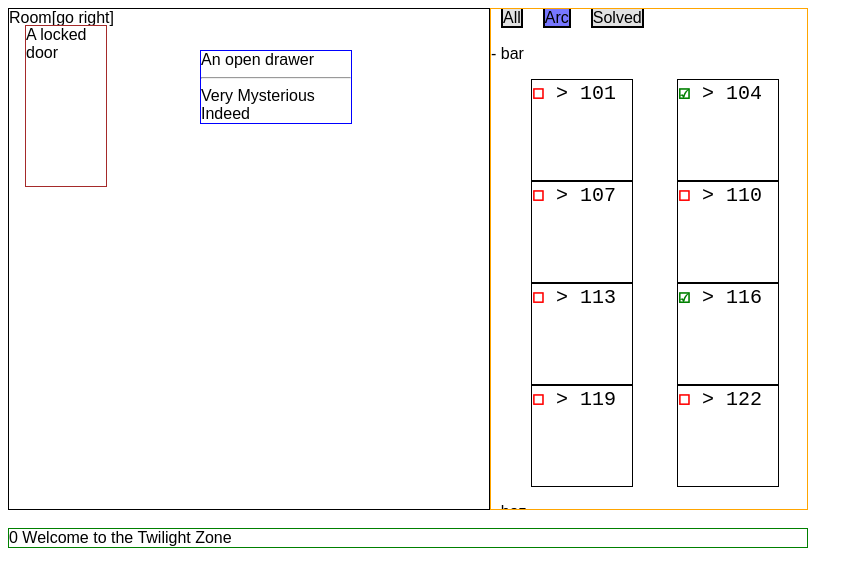
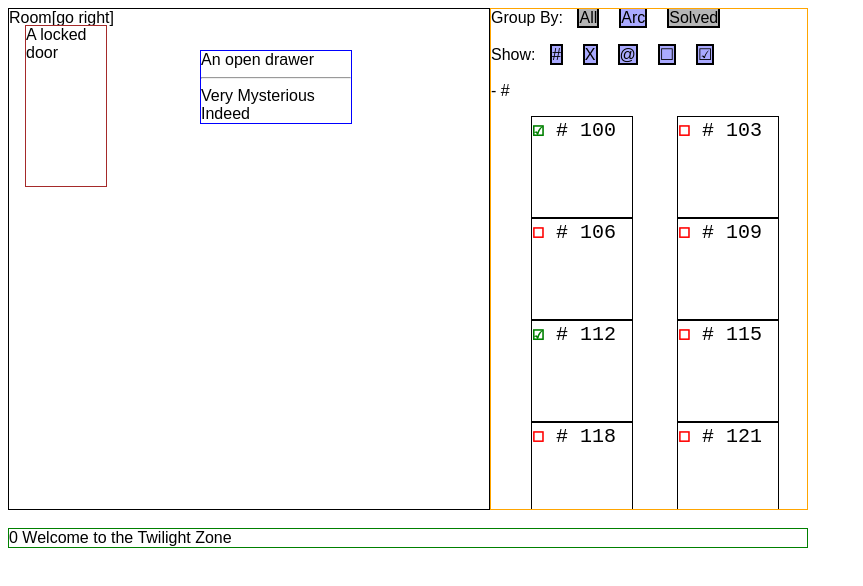
Before and after one commit to mferlo/room, a React (Create React App) app: page / in a window 1280 px wide. Both pictures are taken after a click on the element "Arc". Shown: the top 586 px of the page, without its empty margins (0-863 px from the left). Built offline with nearby package versions, Linux system fonts and the light colour scheme.

Commit message:
Filtering

```diff
--- a/src/App.js
+++ b/src/App.js
@@ -60,15 +60,13 @@ class AppState {
 
     static makeFakePuzzles() {
         const count = 25;
-        const arcs = [ 'foo', 'bar', 'baz' ];
+        const arcs = [ '#', 'X', '@' ];
 
         let puzzles = [];
         for (let i = 0; i < count; i++) {
             const id = 100 + i;
             const puzzle = {
                 Id: id,
-                Type: 'Puzzle',
-                Description: `Puzzle ${id}`,
                 Arc: arcs[i % arcs.length],
                 Solved: i % 4 === 0
             }
--- a/src/Inventory.js
+++ b/src/Inventory.js
@@ -1,6 +1,14 @@
 import React, { Component } from 'react';
 
 class Inventory extends Component {
+
+    static groupTypes() {
+        return ["All", "Arc", "Solved"];
+    }
+
+    static filterTypes() {
+        return [ '#', 'X', '@', '☐', '☑' ];
+    }
 
     constructor(props) {
         super(props);
@@ -8,7 +16,7 @@ class Inventory extends Component {
         this.state = {
             groupBy: 'All',
             collapsedGroups: new Set(),
-            filteredTypes: new Set()
+            filteredTypes: new Set(Inventory.filterTypes())
         };
     }
 
@@ -17,40 +25,38 @@ class Inventory extends Component {
         this.setState({ groupBy: groupName });
     }
 
-    renderSelector(groupType, selected) {
+    renderSelector(groupType) {
         return (<span onClick={(e) => this.groupBy(e, groupType)}
                       key={groupType}
-                      className={`groupType ${selected ? 'selected' : ''}`}>
+                      className={`groupType ${this.state.groupBy === groupType ? 'selected' : 'unselected'}`}>
                     {groupType}
                 </span>);
     }
 
     renderSelectors() {
-        const selected = this.state.groupBy;
-        return (
-            <div>
-                {["All", "Arc", "Solved"].map(
-                    groupType => this.renderSelector(groupType, groupType === selected))}
-            </div>
-        );
+        return <div>Group By: {Inventory.groupTypes().map(g => this.renderSelector(g))}</div>;
+    }
+
+    renderFilter(filterType) {
+        return (<span onClick={(e) => this.toggle(e, filterType, 'filteredTypes')}
+                      key={filterType}
+                      className={`filterType ${this.state.filteredTypes.has(filterType) ? 'selected' : 'unselected'}`}>
+                  {filterType}
+                </span>);
+    }
+
+    renderFilters() {
+        return <div>Show: {Inventory.filterTypes().map(i => this.renderFilter(i))}</div>;
     }
 
     renderPuzzle(puzzle) {
-        let arcText;
-        switch (puzzle.Arc) {
-            case 'foo': arcText = '#'; break;
-            case 'bar': arcText = '>'; break;
-            case 'baz': arcText = '@'; break;
-            default: arcText = `Unknown arc ${puzzle.Arc}`; break;
-        }
-
         const solvedDisplay = puzzle.Solved
               ? <span className="status solved">☑</span>
               : <span className="status unsolved">☐</span>
 
         return (<li className="puzzleItem" key={`Puzzle-${puzzle.Id}`}>
                   <div className="puzzle" style={{backgroundColor: puzzle.Display}}>
-                    {solvedDisplay} {arcText} {puzzle.Id}
+                    {solvedDisplay} {puzzle.Arc} {puzzle.Id}
                   </div>
                 </li>);
     }
@@ -69,17 +75,20 @@ class Inventory extends Component {
         });
     }
 
+    isVisible(puzzle) {
+        return this.state.filteredTypes.has(puzzle.Arc)
+            && this.state.filteredTypes.has(puzzle.Solved ? '☑' : '☐');
+    }
+
     renderUngroupedPuzzles(puzzles) {
-        const orderedPuzzles = this.orderForTwoColumnUL(puzzles);
+        const orderedPuzzles = this.orderForTwoColumnUL(puzzles.filter(p => this.isVisible(p)));
 
-        return (<ul className="puzzleList">
-                  {orderedPuzzles.map(p => this.renderPuzzle(p))}
-                </ul>);
+        return (<ul className="puzzleList">{orderedPuzzles.map(p => this.renderPuzzle(p))}</ul>);
     }
 
     renderGroupedList(groupName, contents) {
-        const collapsed = this.state.collapsedGroups.has(groupName);
-        const state = collapsed ? "closed" : "opened";
+        const opened = !this.state.collapsedGroups.has(groupName);
+        const state = opened ? "opened" : "closed";
 
         let displayName = groupName;
         if (groupName === "true") {
@@ -92,7 +101,7 @@ class Inventory extends Component {
                     key={`${groupName}-${contents.length}-${state}`}
                     onClick={e => this.toggle(e, groupName, 'collapsedGroups')}>
                       {displayName}
-                      {collapsed || this.renderUngroupedPuzzles(contents)}
+                      {opened && this.renderUngroupedPuzzles(contents)}
                 </li>);
     }
 
@@ -123,6 +132,8 @@ class Inventory extends Component {
         return (<div id="puzzle-inventory">
                 {this.renderSelectors()}
                 <br />
+                {this.renderFilters()}
+                <br />
                 {this.renderList()}
                 </div>);
     }
--- a/src/index.css
+++ b/src/index.css
@@ -45,14 +45,16 @@ span.status { font-weight: bold; }
 span.solved { color: green; }
 span.unsolved { color: red; }
 
-span.groupType {
+span.unselected {
     margin: 10px;
     border: 2px solid black;
-    background-color: #22222222;
+    background-color: #22222255;
 }
 
-span.groupType.selected {
-    background-color: #0000FF88;
+span.selected {
+    margin: 10px;
+    border: 2px solid black;
+    background-color: #0000FF55;
 }
 
 .door {
```
